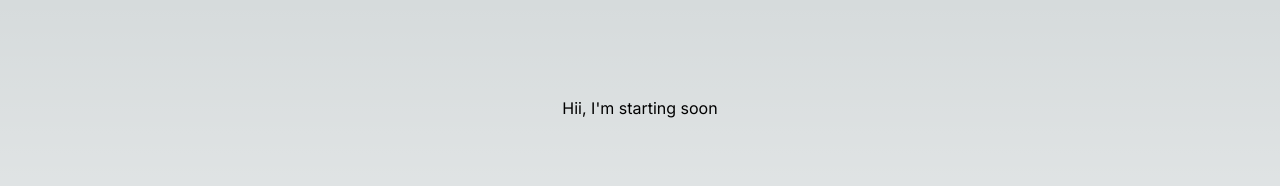
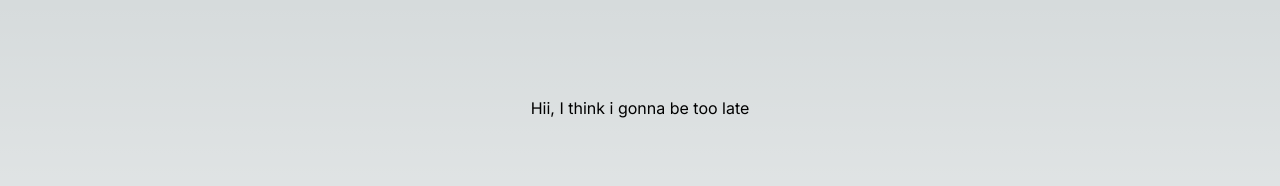
Before and after one commit to amanjaiman1/Portfolio_v3, a Next.js app: page / in a window 1280 px wide. Shown: the top 186 px of the page. Built offline with nearby package versions, Linux system fonts and the light colour scheme.

Commit message:
Update page.tsx

```diff
--- a/app/page.tsx
+++ b/app/page.tsx
@@ -3,7 +3,7 @@ import Image from 'next/image'
 export default function Home() {
   return (
     <main className="flex min-h-screen flex-col items-center justify-between p-24">
-      <div>Hii, I'm starting soon</div>
+      <div>Hii, I think i gonna be too late</div>
     </main>
   )
 }
```
